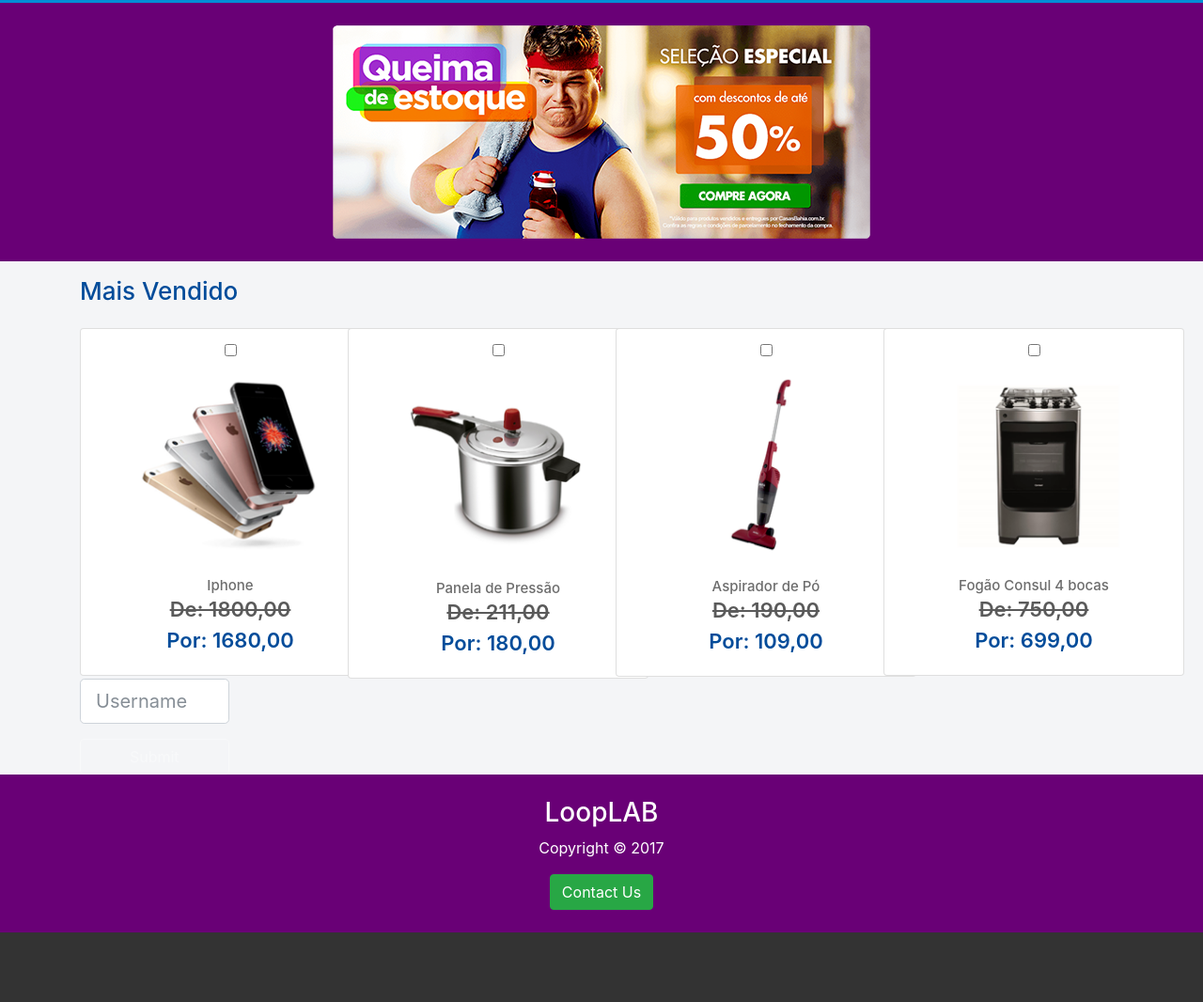
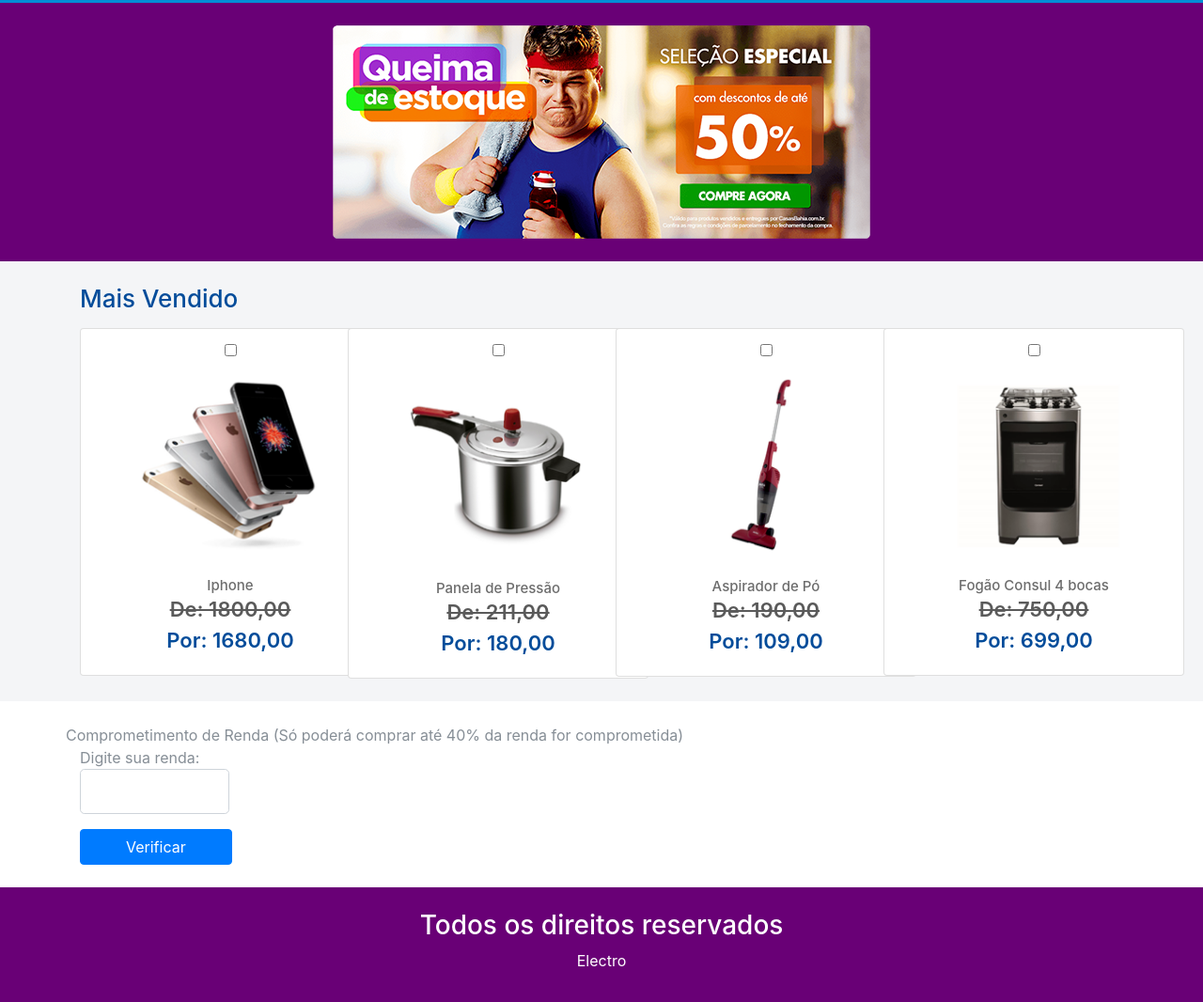
Before and after one commit to conradowander/wanderson_prova_front_end_cloud2b, a plain HTML site: page src/index.html in a window 1280 px wide. Shown: the part 94-1160 px from the top of the page at 94% size. Before the commit the page ends 1086 px from the top, so only its background shows below. Drawn offline with Linux system fonts and the light colour scheme.

Commit message:
Cloud2b Teste

```diff
--- a/src/index.html
+++ b/src/index.html
@@ -7,7 +7,7 @@
   <link rel="stylesheet" href="css/font-awesome.min.css">
   <link rel="stylesheet" href="css/bootstrap.css">
   <link rel="stylesheet" href="css/style.css">
-  <title>LoopLab</title>
+  <title>wanderson_prova_front_end_cloud2b</title>
 </head>
 <body>
   <nav class="navbar navbar-expand-lg navbar-expand-md navbar-dark bg-dark">
@@ -53,11 +53,11 @@
   </header>
 
   <!-- EXPLORER SECTION -->
-  <section id="explore-section" class="text-muted">
+  <section id="explore-section" class="text-muted py-4">
     <div class="container">
 		<div class="row">
 			<div class="col-md-8 col-md-offset-2">
-			  <h1 class="top-sallers-title py-3">Mais Vendido</h1>
+			  <h1 class="top-sallers-title mb-3 mt-0">Mais Vendido</h1>
 			</div>
 		</div>
 		<div class="row">
@@ -135,17 +135,23 @@
     </div>
   </section>
 
-
-	<section id="explore-section" class="text-muted">
+	<section id="form-section" class="text-muted py-4">
 		<div class="container">
+			<div class="row">
+				<div class="col-md-12>
+					<h1 class="form-title">
+						Comprometimento de Renda <span class="form-title-span1">(Só poderá comprar até 40% da renda for comprometida)
+					</h1>
+				</div>
+			</div>
 			<div class="row">
 				<form>
 					<div class="col-md-6">
-
 						<div class="form-group">
-						  <input type="text" name="username" class="form-control form-control-lg" placeholder="Username">
+						  <p>Digite sua renda:
+						  <input type="text" name="username" class="form-control form-control-lg">
 						</div>
-						<input type="submit" value="Submit" class="btn btn-outline-light btn-block">
+						<input type="submit" value="Verificar" class="btn d-block mx-auto px-5 btn-primary">
 
 					</div>
 				</form>
@@ -159,9 +165,8 @@
       <div class="row">
         <div class="col text-center">
           <div class="py-4">
-            <h1 class="h3">LoopLAB</h1>
-            <p>Copyright &copy; 2017</p>
-            <button class="btn btn-success" data-toggle="modal" data-target="#contactModal">Contact Us</button>
+            <h1 class="h3">Todos os direitos reservados</h1>
+            <p>Electro</p>
           </div>
         </div>
       </div>
--- a/src/scss/style.scss
+++ b/src/scss/style.scss
@@ -1,4 +1,4 @@
-$bg-color: #333;
+$bg-color: #fff;
 $font-color: #fff;
 $primary-color: #008ed6;
 $dark-overlay: rgba(0,0,0,0.7);
@@ -63,6 +63,21 @@ body{
 	}
 }
 
+#form-section{
+	background-color: #fff !important;
+
+	h1.form-title{
+		font-size: 26px;
+		color: #024c9a;
+		display:none;
+	}
+
+	h1.form-title .form-title-span1{
+		font-size: 15px;
+		color: #024c9a;
+	}
+}
+
 footer{
 	background-color: #690076;
 }
```
Also changed, not shown: src/css/style.css.
